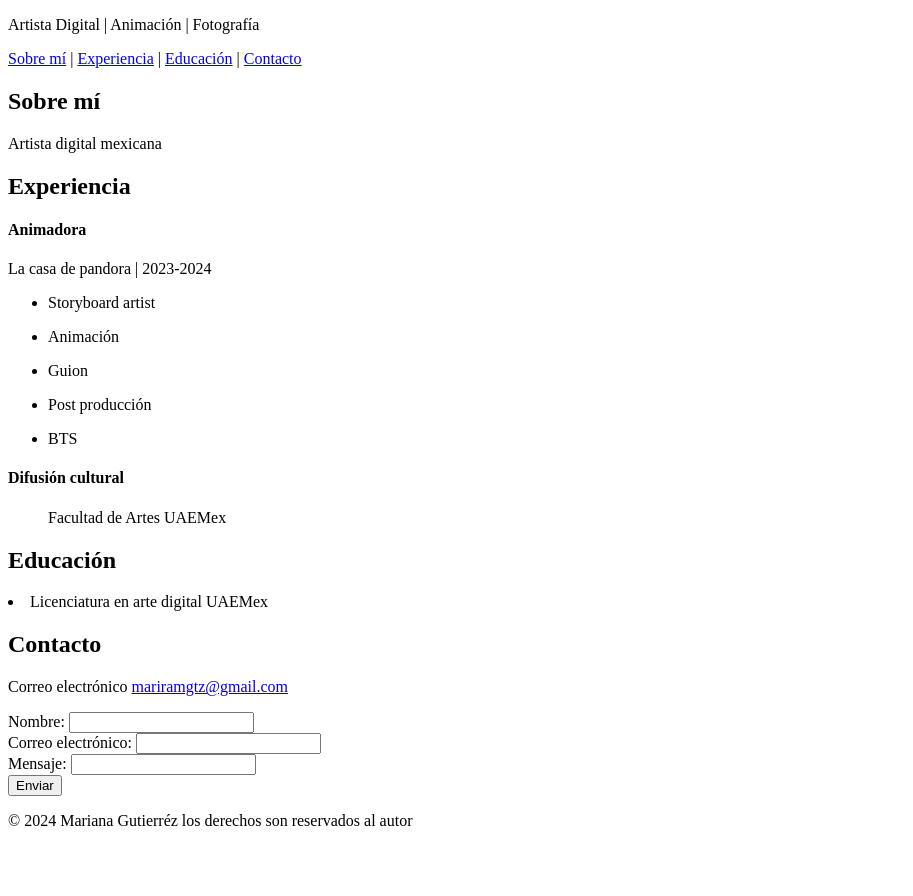
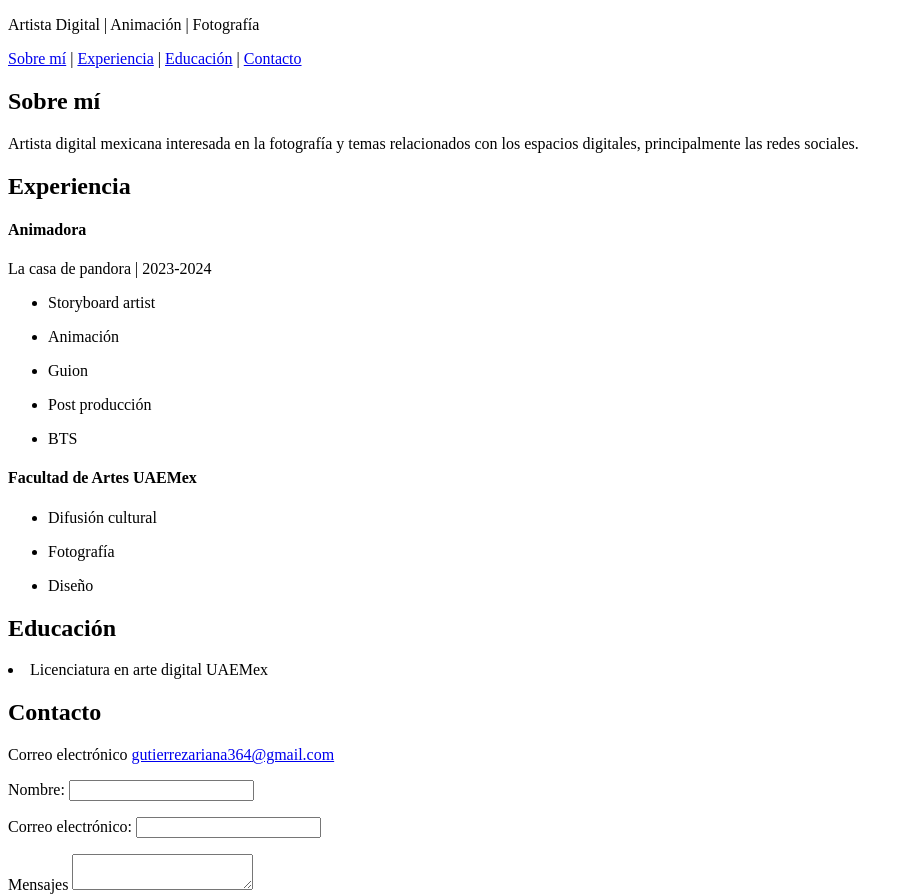
Before and after one commit to marianagutram/41-B_Portafolio, a plain HTML site: page index.html in a window 1280 px wide. Shown: the part 1100-1996 px from the top of the page, without its empty margins (0-913 px from the left). Before the commit the page ends 1946 px from the top, so only its background shows below. Drawn offline with Linux system fonts and the light colour scheme.

Commit message:
segundas correcciones

```diff
--- a/index.html
+++ b/index.html
@@ -21,7 +21,7 @@
     <main>
         <section id="sobre_mí">
             <h2>Sobre mí</h2>
-            <p>Artista digital mexicana</p>
+            <p>Artista digital mexicana interesada en la fotografía y temas relacionados con los espacios digitales, principalmente las redes sociales.</p>
         </section>
 
         <section id="Experiencia"><!-- section#id y automaticamente se pone el codigo -->
@@ -36,9 +36,11 @@
                     <li><p>Post producción</p></li>
                     <li><p>BTS</p></li>
                 </ul>
-                <h4>Difusión cultural</h4>
+                <h4>Facultad de Artes UAEMex</h4>
                 <ul>
-                    <il><p>Facultad de Artes UAEMex</p></il>
+                    <li><p>Difusión cultural</p></li>
+                    <li><p>Fotografía</p></li>
+                    <li><p>Diseño</p></li>
                 </ul>
 
             </article>
@@ -53,22 +55,25 @@
 
         <section id="contacto">
             <h2>Contacto</h2>
-            <p>Correo electrónico <a href="mailto:mariramgtz@gmail.com">mariramgtz@gmail.com</a></p>
-            <p><a href="http://" target="_blank"></a></p> <!-- Al agregar el target="blank" junto con un link, se abre el link -->
+            <p>Correo electrónico <a href="mailto:gutierrezariana364@gmail.com" target="_blank">gutierrezariana364@gmail.com</a></p>
+            <!-- <p><a href="http://" target="_blank"></a></p> --> <!-- Al agregar el target="blank" junto con un link, se abre el link -->
 
             <form action="">
                 <div>
                 <label for="nombre">Nombre:</label>
                     <input type="text" id="nombre" name="nombre" required>
                 </div>
+                <div><p></p></div>
                 <div>
                     <label for="email">Correo electrónico:</label>
                     <input type="email" id="email" name="email" required>
                 </div>
+                <div><p></p></div>
                 <div>
-                    <label for="mensaje">Mensaje:</label>
-                    <input type="text" id="mensaje" name="mensaje" required>
+                    <label for="mensajes">Mensajes</label>
+                    <textarea type="text" id="mensajes" name="mensajes"></textarea>
                 </div>
+                <div><p></p></div>
                 <div>
                     <button type="submit">Enviar</button>
                 </div>
```
